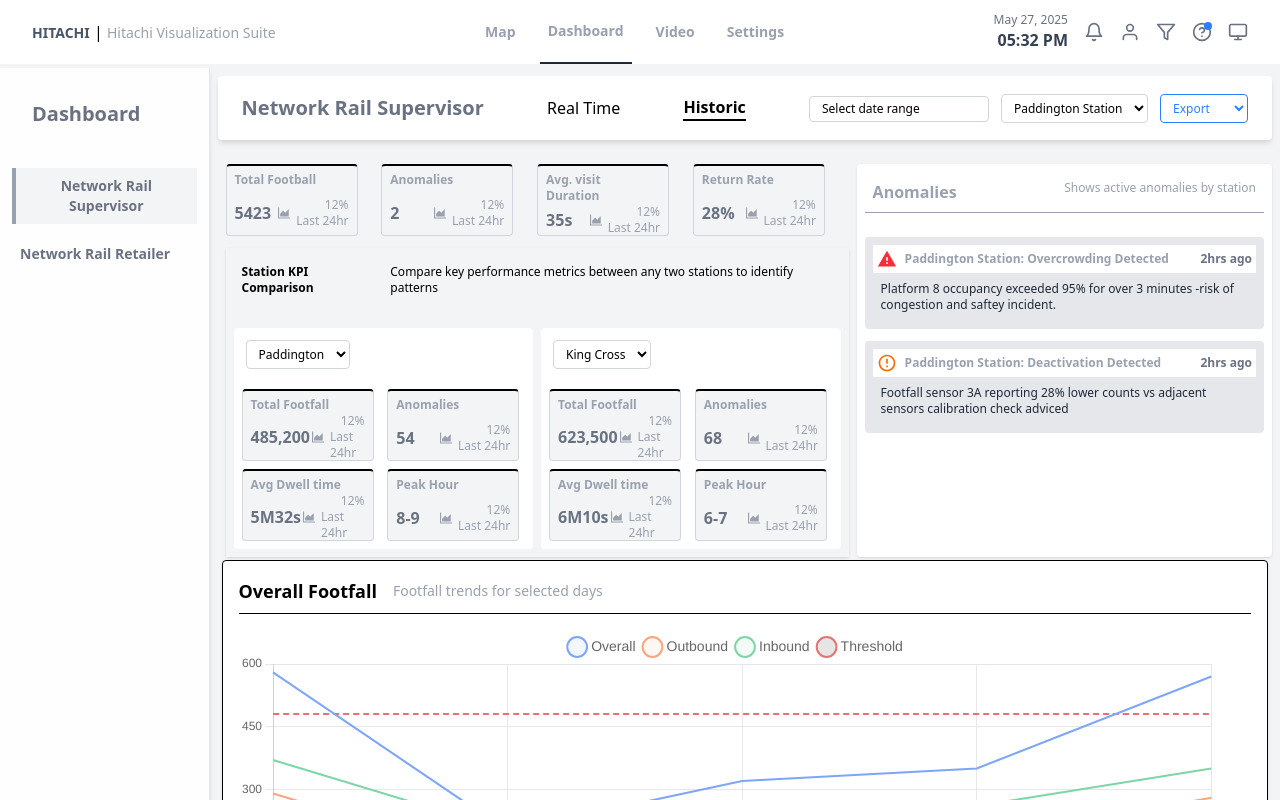
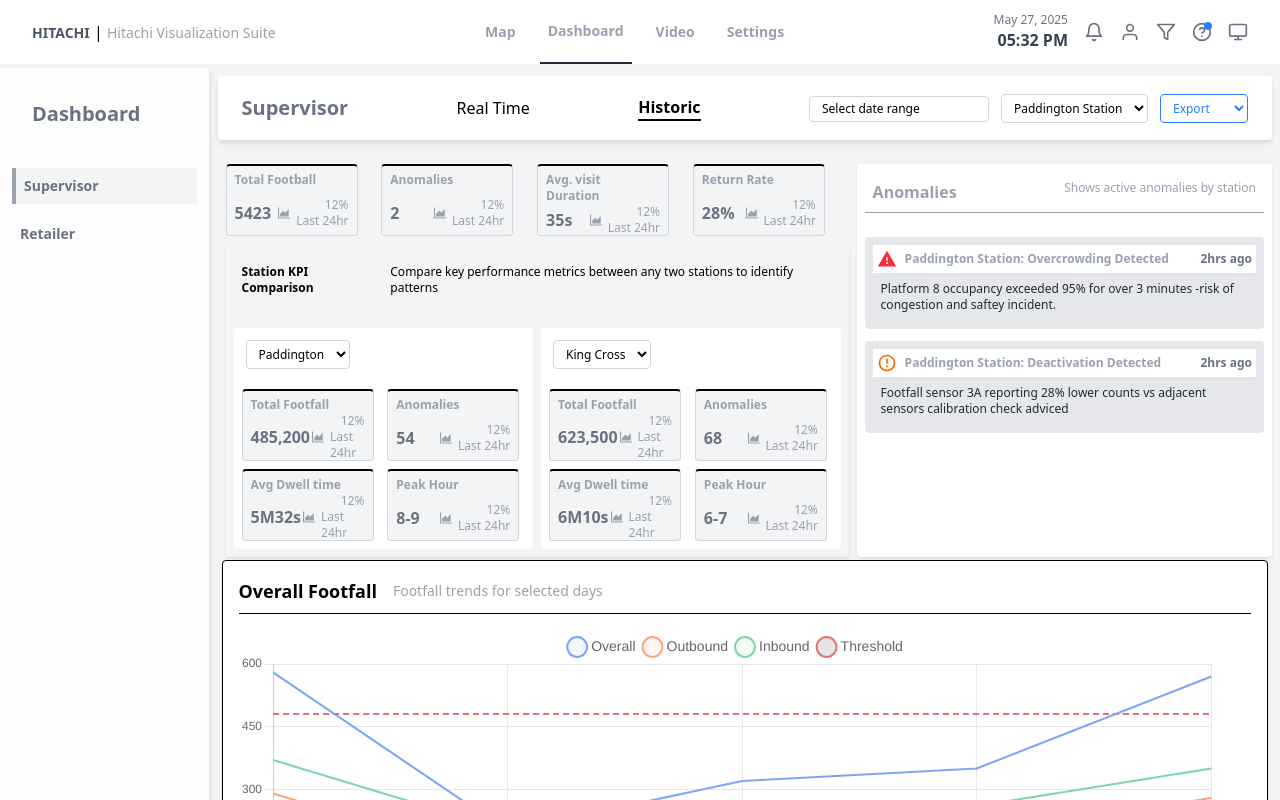
Before and after one commit to Pulkit-Dadheech/dashboard, a React (Vite) app: page / in a window 1280 px wide. Shown: the top 800 px of the page. Built offline with nearby package versions, Linux system fonts and the light colour scheme.

Commit message:
refactor: simplify sidebar and navbar titles for consistency

```diff
--- a/src/components/Dashboard.jsx
+++ b/src/components/Dashboard.jsx
@@ -9,7 +9,7 @@
   const { activeSection, setActiveSection } = useSidebar("supervisor");
   const sidebarSections = ["supervisor", "retailer"];
   const sidebarIcons = [null, null]; // Use null for no icons
-  const sidebarNames = ["Network Rail Supervisor", "Network Rail Retailer"];
+  const sidebarNames = ["Supervisor", "Retailer"];
 
   return (
     <>
--- a/src/components/Supervisor/SupervisorNavbar.jsx
+++ b/src/components/Supervisor/SupervisorNavbar.jsx
@@ -34,7 +34,7 @@
         <div className="flex justify-between items-center h-16">
           {/* Left: Title */}
           <span className="text-xl font-bold text-gray-500">
-            Network Rail Supervisor
+            Supervisor
           </span>
 
           <span>
```
